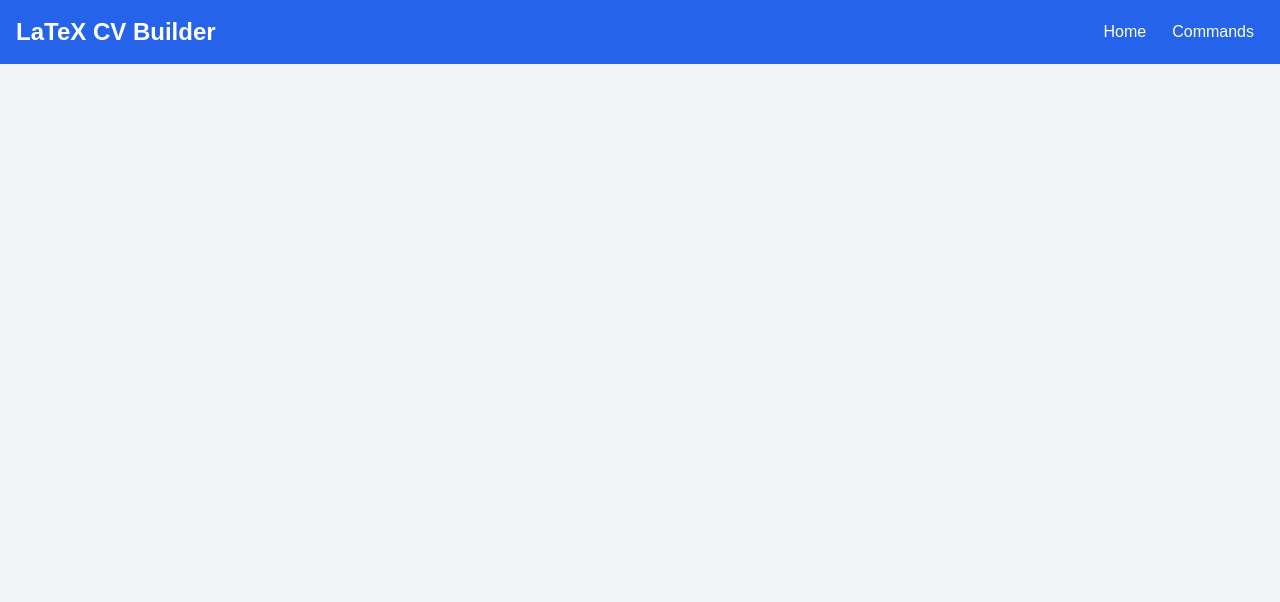
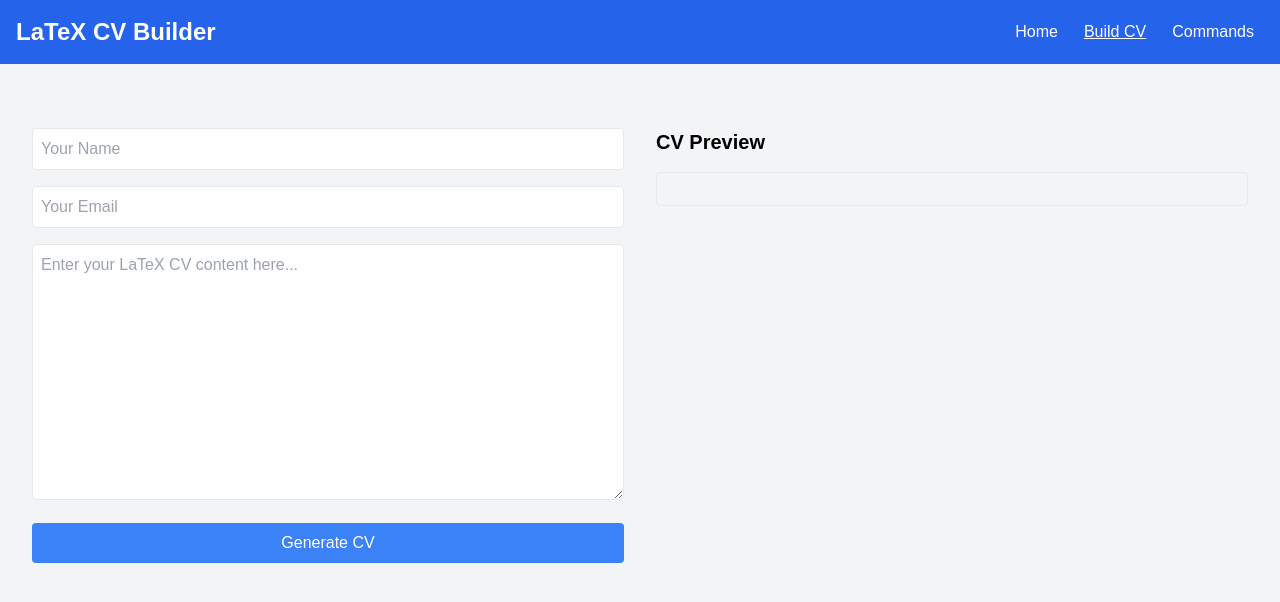
Before and after one commit to AlSabriBhuiyan0/Letex-Cv-Builder, a React (Create React App) app in the folder client/: page /build in a window 1280 px wide. Shown: the top 602 px of the page. Built offline with nearby package versions, Linux system fonts and the light colour scheme.

Commit message:
Done fixing problem

```diff
--- a/client/src/App.js
+++ b/client/src/App.js
@@ -2,6 +2,7 @@ import React from "react";
 import { BrowserRouter as Router, Route, Routes, NavLink } from "react-router-dom";
 import Home from './components/Home';
 import Commands from './components/Commands';
+import ResumeForm from './components/ResumeForm';
 import "./index.css"; // This should contain the Tailwind directives
 import "./App.css"; // Your custom styles
 
@@ -9,22 +10,26 @@ function App() {
   return (
     <Router>
       <div className="min-h-screen bg-gray-100">
-        <header className="bg-blue-600 text-white p-4">
-          <div className="container mx-auto flex justify-between items-center">
+        <header className="p-4 text-white bg-blue-600">
+          <div className="container flex justify-between items-center mx-auto">
             <h1 className="text-2xl font-bold">LaTeX CV Builder</h1>
             <nav>
               <NavLink to="/" className={({ isActive }) =>
                 isActive ? "mr-4 underline" : "mr-4 hover:underline"
               }>Home</NavLink>
+              <NavLink to="/build" className={({ isActive }) =>
+                isActive ? "mr-4 underline" : "mr-4 hover:underline"
+              }>Build CV</NavLink>
               <NavLink to="/commands" className={({ isActive }) =>
                 isActive ? "underline" : "hover:underline"
               }>Commands</NavLink>
             </nav>
           </div>
         </header>
-        <main className="container mx-auto mt-8 p-4">
+        <main className="container p-4 mx-auto mt-8">
           <Routes>
             <Route path="/" element={<Home />} />
+            <Route path="/build" element={<ResumeForm />} />
             <Route path="/commands" element={<Commands />} />
           </Routes>
         </main>
--- a/client/src/components/ResumeForm.js
+++ b/client/src/components/ResumeForm.js
@@ -1,8 +1,7 @@
-import React, { useState } from 'react';
+import React, { useState, useRef } from 'react';
 import axios from 'axios';
 import { jsPDF } from 'jspdf';
-import { BlockMath } from 'react-katex';
-import 'katex/dist/katex.min.css';
+import html2canvas from 'html2canvas';
 
 const API_URL = process.env.NODE_ENV === 'production'
   ? 'https://latex-cv-builder-f0e1b10b4d69.herokuapp.com'
@@ -10,8 +9,10 @@ const API_URL = process.env.NODE_ENV === 'production'
 
 const ResumeForm = () => {
   const [data, setData] = useState({ name: '', email: '', latexInput: '' });
+  const [renderedCV, setRenderedCV] = useState('');
   const [isLoading, setIsLoading] = useState(false);
   const [error, setError] = useState(null);
+  const previewRef = useRef(null);
 
   const handleChange = (e) => {
     setData({ ...data, [e.target.name]: e.target.value });
@@ -22,32 +23,27 @@ const ResumeForm = () => {
     setIsLoading(true);
     setError(null);
     try {
-      const response = await axios.post(`${API_URL}/api/resume`, data);
-      console.log(response.data);
-      generatePDF(response.data);
+      const response = await axios.post(`${API_URL}/api/render-cv`, data);
+      setRenderedCV(response.data.renderedCV);
     } catch (error) {
       console.error(error);
-      setError('Failed to generate resume. Please try again.');
+      setError('Failed to generate CV. Please try again.');
     } finally {
       setIsLoading(false);
     }
   };
 
-  const generatePDF = (resumeData) => {
-    const doc = new jsPDF();
-
-    doc.setFontSize(18);
-    doc.text('Resume', 10, 10);
-
-    doc.setFontSize(12);
-    doc.text(`Name: ${resumeData.name}`, 10, 20);
-    doc.text(`Email: ${resumeData.email}`, 10, 30);
-
-    // Add LaTeX content
-    doc.text('LaTeX Content:', 10, 40);
-    doc.text(resumeData.latexInput, 10, 50);
-
-    doc.save('resume.pdf');
+  const generatePDF = async () => {
+    if (previewRef.current) {
+      const canvas = await html2canvas(previewRef.current);
+      const imgData = canvas.toDataURL('image/png');
+      const pdf = new jsPDF();
+      const imgProps = pdf.getImageProperties(imgData);
+      const pdfWidth = pdf.internal.pageSize.getWidth();
+      const pdfHeight = (imgProps.height * pdfWidth) / imgProps.width;
+      pdf.addImage(imgData, 'PNG', 0, 0, pdfWidth, pdfHeight);
+      pdf.save('cv.pdf');
+    }
   };
 
   return (
@@ -71,7 +67,7 @@ const ResumeForm = () => {
         />
         <textarea
           name="latexInput"
-          placeholder="Enter your LaTeX here..."
+          placeholder="Enter your LaTeX CV content here..."
           onChange={handleChange}
           className="p-2 mb-4 w-full h-64 rounded border"
         />
@@ -80,20 +76,21 @@ const ResumeForm = () => {
           disabled={isLoading}
           className="p-2 w-full text-white bg-blue-500 rounded hover:bg-blue-600 disabled:bg-gray-400"
         >
-          {isLoading ? 'Generating...' : 'Generate and Download Resume'}
+          {isLoading ? 'Generating...' : 'Generate CV'}
         </button>
         {error && <p className="mt-2 text-red-500">{error}</p>}
       </form>
       <div className="p-4 w-full md:w-1/2">
-        <h2 className="mb-4 text-xl font-bold">Live Preview</h2>
-        <div className="p-4 rounded border">
-          <h3 className="font-bold">Name: {data.name}</h3>
-          <p>Email: {data.email}</p>
-          <div className="mt-4">
-            <h4 className="font-bold">LaTeX Preview:</h4>
-            <BlockMath>{data.latexInput}</BlockMath>
-          </div>
-        </div>
+        <h2 className="mb-4 text-xl font-bold">CV Preview</h2>
+        <div ref={previewRef} className="p-4 rounded border" dangerouslySetInnerHTML={{ __html: renderedCV }} />
+        {renderedCV && (
+          <button
+            onClick={generatePDF}
+            className="p-2 mt-4 w-full text-white bg-green-500 rounded hover:bg-green-600"
+          >
+            Download CV as PDF
+          </button>
+        )}
       </div>
     </div>
   );
--- a/client/src/components/SplitScreen.js
+++ b/client/src/components/SplitScreen.js
@@ -2,7 +2,7 @@ import React, { useState, useRef } from 'react';
 import { jsPDF } from 'jspdf';
 import html2canvas from 'html2canvas';
 import 'katex/dist/katex.min.css';
-import { BlockMath } from 'react-katex';
+import { BlockMath, InlineMath } from 'react-katex';
 
 const SplitScreen = () => {
     const [latexCode, setLatexCode] = useState('');
@@ -17,9 +17,22 @@ const SplitScreen = () => {
             const canvas = await html2canvas(previewRef.current);
             const imgData = canvas.toDataURL('image/png');
             const pdf = new jsPDF();
-            pdf.addImage(imgData, 'PNG', 0, 0);
+            const imgProps = pdf.getImageProperties(imgData);
+            const pdfWidth = pdf.internal.pageSize.getWidth();
+            const pdfHeight = (imgProps.height * pdfWidth) / imgProps.width;
+            pdf.addImage(imgData, 'PNG', 0, 0, pdfWidth, pdfHeight);
             pdf.save("latex-document.pdf");
         }
+    };
+
+    const renderLatex = (text) => {
+        const parts = text.split(/(\$.*?\$)/);
+        return parts.map((part, index) => {
+            if (part.startsWith('$') && part.endsWith('$')) {
+                return <InlineMath key={index}>{part.slice(1, -1)}</InlineMath>;
+            }
+            return part;
+        });
     };
 
     return (
@@ -36,8 +49,8 @@ const SplitScreen = () => {
 
             <div className="overflow-y-auto flex-1 p-4 border-r">
                 <h2 className="mb-2 text-xl font-bold">Live Preview</h2>
-                <div ref={previewRef} className="overflow-hidden p-4 h-full whitespace-normal break-words rounded border latex-preview">
-                    <BlockMath>{latexCode}</BlockMath>
+                <div ref={previewRef} className="overflow-hidden p-4 h-full whitespace-pre-wrap break-words rounded border latex-preview">
+                    {renderLatex(latexCode)}
                 </div>
                 <button
                     onClick={generatePDF}
--- a/package.json
+++ b/package.json
@@ -15,6 +15,7 @@
     "cors": "^2.8.5",
     "dotenv": "^16.4.5",
     "express": "^4.17.1",
+    "html2canvas": "^1.4.1",
     "jsonwebtoken": "^9.0.2",
     "jspdf": "^2.5.2",
     "katex": "^0.16.11",
```
Also changed, not shown: 1 other file (tests, documents, lock files or other folders).
